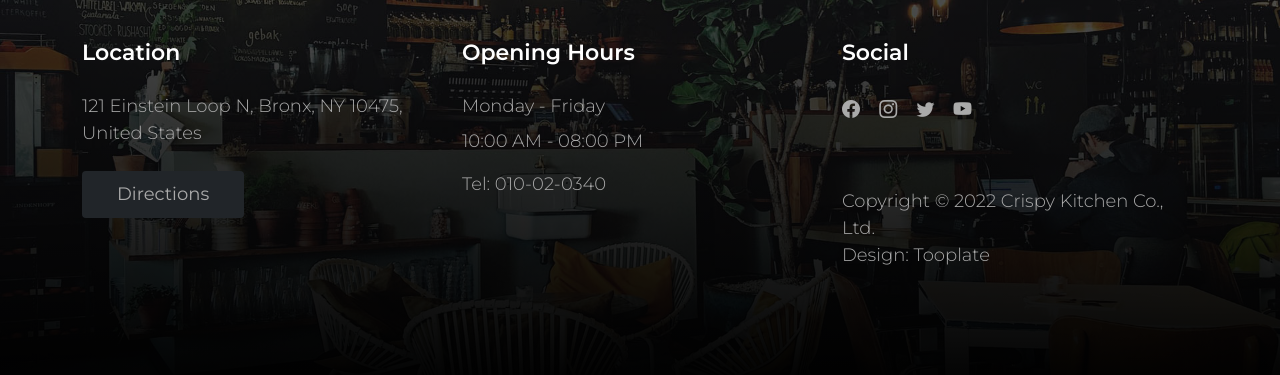
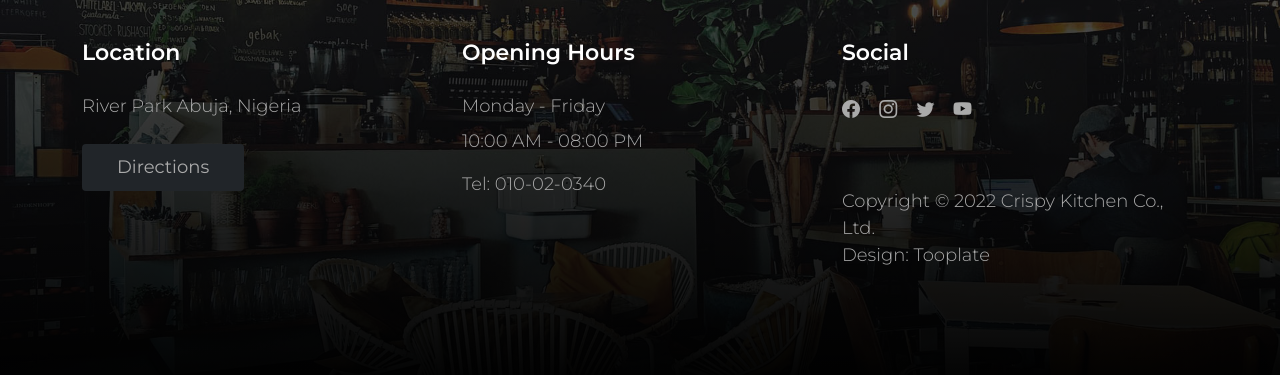
Before and after one commit to SylvesterOgaOgaji/MarketPeak_Ecommerce, a plain HTML site: page MarketPeak/2129_crispy_kitchen/contact.html in a window 1280 px wide. Shown: the part 2001-2376 px from the top of the page. Drawn offline with Linux system fonts and the light colour scheme.

Commit message:
Add new features or fix bugs

```diff
--- a/MarketPeak/2129_crispy_kitchen/contact.html
+++ b/MarketPeak/2129_crispy_kitchen/contact.html
@@ -7,7 +7,7 @@
         <meta name="description" content="">
         <meta name="author" content="">
 
-        <title>Crispy Kitchen - Contact Page</title>
+        <title>Market Peak - Contact Page</title>
 
         <!-- CSS FILES -->
         <link rel="preconnect" href="https://fonts.googleapis.com">
@@ -22,7 +22,7 @@
         <link href="css/tooplate-crispy-kitchen.css" rel="stylesheet">
 <!--
 
-Tooplate 2129 Crispy Kitchen
+Tooplate Market Peak
 
 https://www.tooplate.com/view/2129-crispy-kitchen
 
@@ -178,7 +178,7 @@ https://www.tooplate.com/view/2129-crispy-kitchen
                     <div class="col-lg-4 col-md-7 col-xs-12 tooplate-mt30">
                         <h6 class="text-white mb-lg-4 mb-3">Location</h6>
 
-                        <p>121 Einstein Loop N, Bronx, NY 10475, United States</p>
+                        <p>River Park Abuja, Nigeria</p>
 
                         <a href="https://goo.gl/maps/wZVGLA7q64uC1s886" class="custom-btn btn btn-dark mt-2">Directions</a>
                     </div>
```
